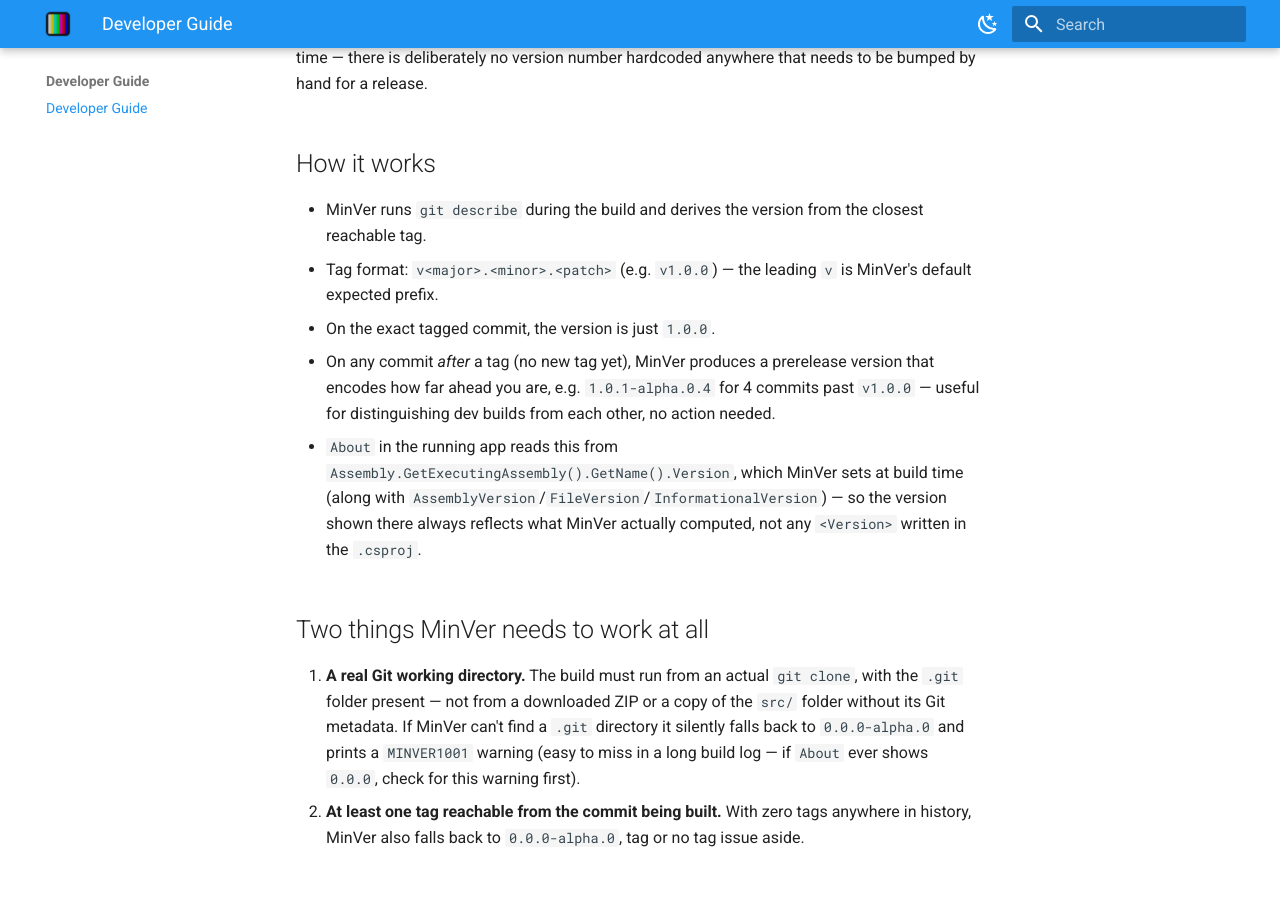
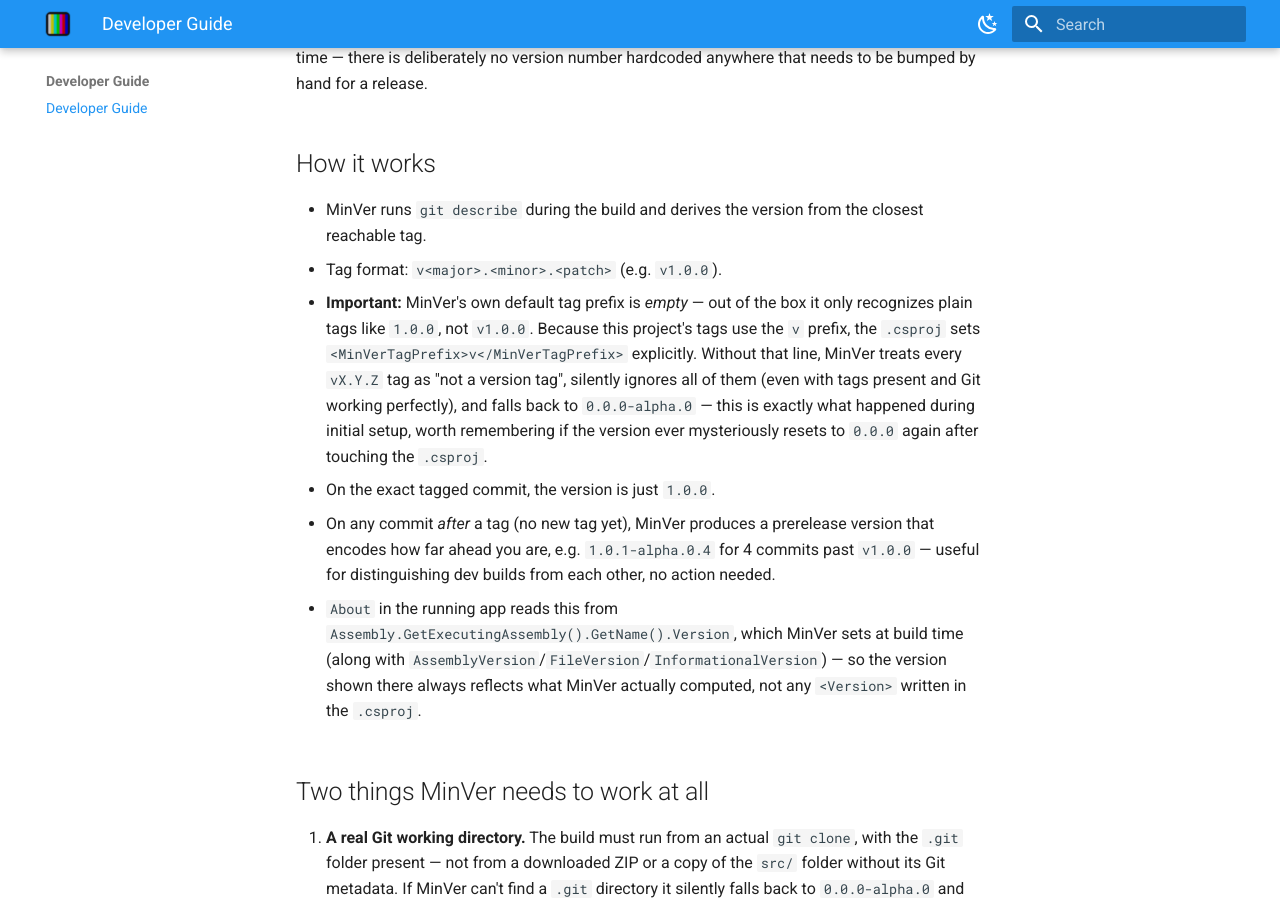
Before and after one commit to datasoftsrl/PatternTester, an MkDocs documentation site: the page built from docs/developer.md, in a window 1280 px wide and 900 px high, scrolled down 4714 px. Built offline with MkDocs 1.6.1 and Material for MkDocs 9.7.7, drawn with Linux system fonts in a browser that asks for light colours.

Commit message:
More fix

```diff
--- a/docs/developer.md
+++ b/docs/developer.md
@@ -123,7 +123,8 @@ PatternTester uses [MinVer](https://github.com/adamralph/minver) to compute the
 ## How it works
 
 - MinVer runs `git describe` during the build and derives the version from the closest reachable tag.
-- Tag format: `v<major>.<minor>.<patch>` (e.g. `v1.0.0`) — the leading `v` is MinVer's default expected prefix.
+- Tag format: `v<major>.<minor>.<patch>` (e.g. `v1.0.0`).
+- **Important:** MinVer's own default tag prefix is *empty* — out of the box it only recognizes plain tags like `1.0.0`, not `v1.0.0`. Because this project's tags use the `v` prefix, the `.csproj` sets `<MinVerTagPrefix>v</MinVerTagPrefix>` explicitly. Without that line, MinVer treats every `vX.Y.Z` tag as "not a version tag", silently ignores all of them (even with tags present and Git working perfectly), and falls back to `0.0.0-alpha.0` — this is exactly what happened during initial setup, worth remembering if the version ever mysteriously resets to `0.0.0` again after touching the `.csproj`.
 - On the exact tagged commit, the version is just `1.0.0`.
 - On any commit *after* a tag (no new tag yet), MinVer produces a prerelease version that encodes how far ahead you are, e.g. `1.0.1-alpha.0.4` for 4 commits past `v1.0.0` — useful for distinguishing dev builds from each other, no action needed.
 - `About` in the running app reads this from `Assembly.GetExecutingAssembly().GetName().Version`, which MinVer sets at build time (along with `AssemblyVersion`/`FileVersion`/`InformationalVersion`) — so the version shown there always reflects what MinVer actually computed, not any `<Version>` written in the `.csproj`.
```
Also changed, not shown: 1 other file.
